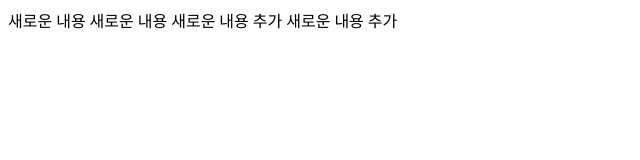
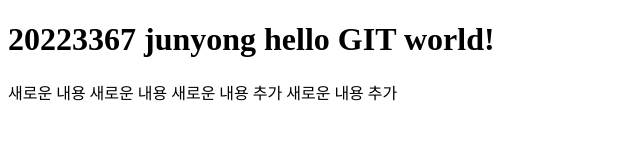
Before and after one commit to junyong0405/junyong0405, a plain HTML site: page index.htm in a window 1280 px wide. Shown: the whole page, without its empty margins (0-640 px from the left). Drawn offline with Linux system fonts and the light colour scheme.

Commit message:
Update index.htm

```diff
--- a/index.htm
+++ b/index.htm
@@ -7,7 +7,9 @@
 </head>
 
 <body>
-
+<h1>20223367 junyong
+    hello GIT world!
+</h1>
 </body>
 </html>
 새로운 내용
```
